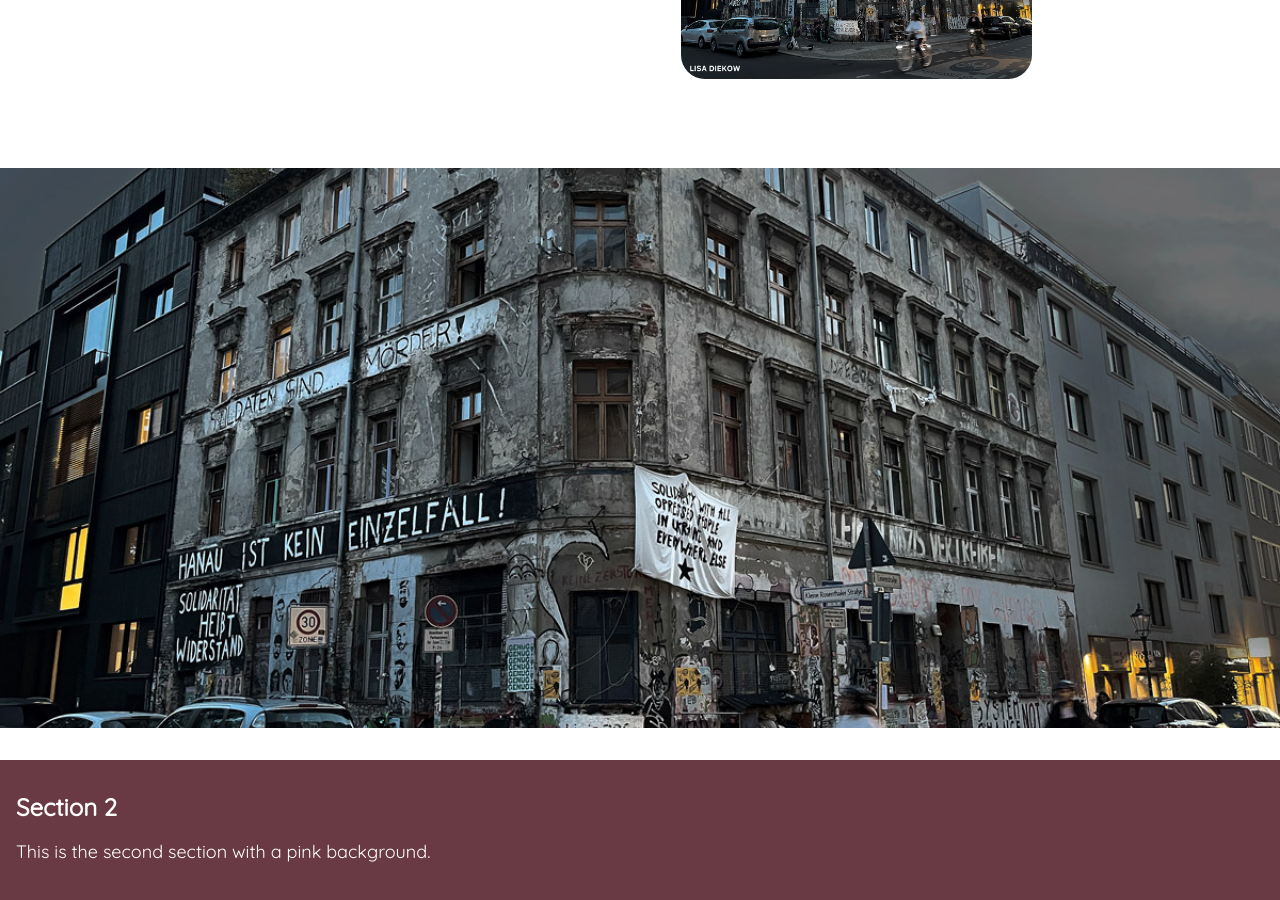
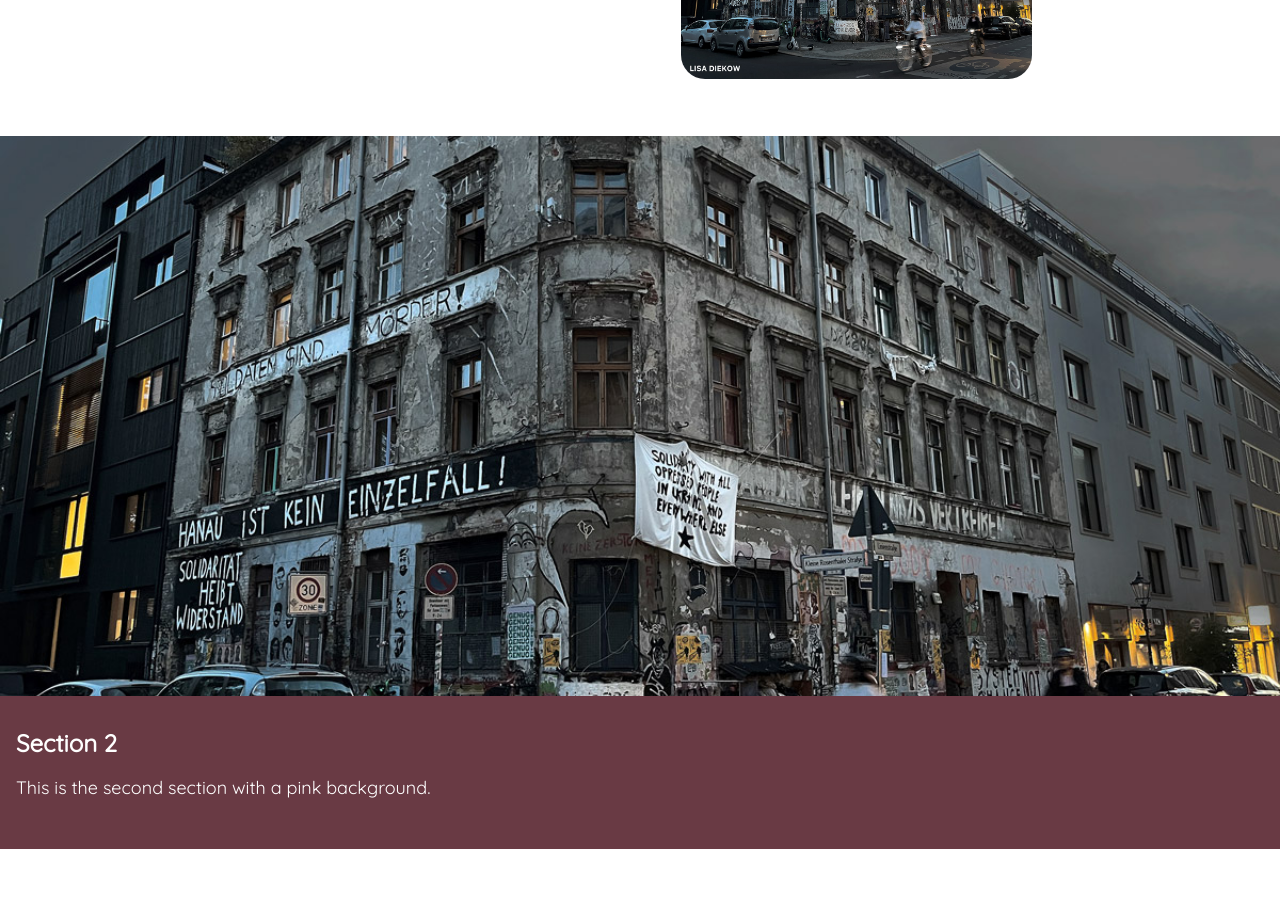
Before and after one commit to pweimann/new-construction-project, a Nuxt app: page / in a window 1280 px wide. Shown: the part 720-1620 px from the top of the page. After the commit the page ends 1569 px from the top, so only its background shows below. Built offline with nearby package versions, Linux system fonts and the light colour scheme.

Commit message:
Remove padding of background image section. Remove the whitespace around the image.

```diff
--- a/components/BackgroundImageSection.vue
+++ b/components/BackgroundImageSection.vue
@@ -1,5 +1,5 @@
 <template>
-  <section class='py-8'>
+  <section>
     <slot/>
   </section>
 </template>
```
